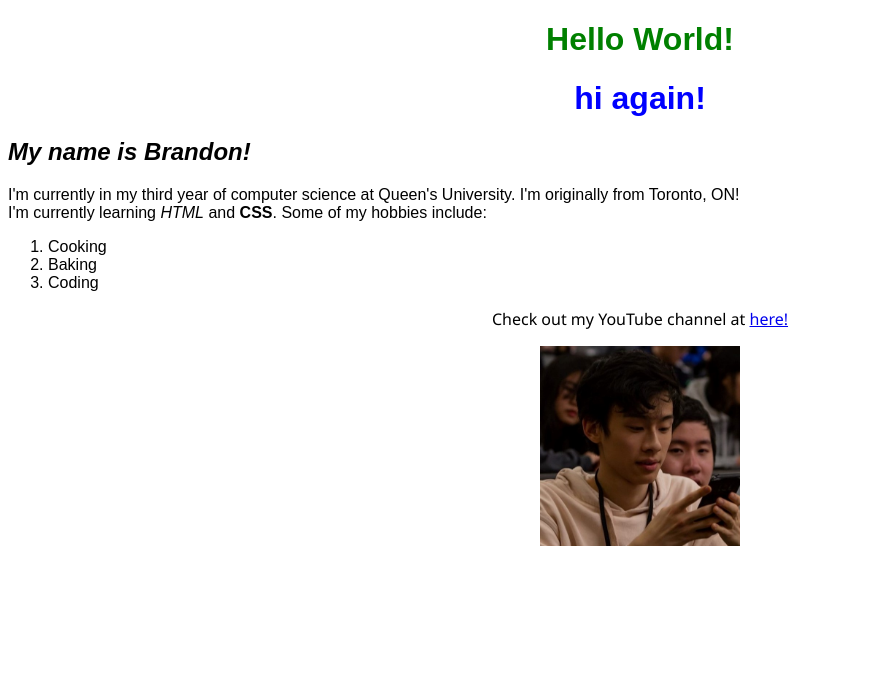
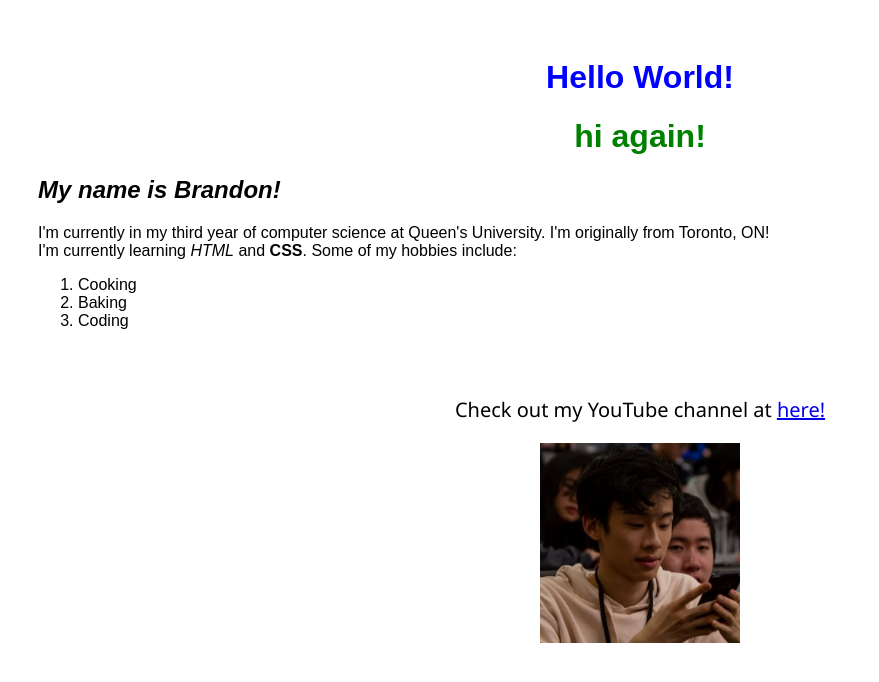
Before and after one commit to queens-web-development-club/f21-tutorial-1-html-css, a plain HTML site: page index.html in a window 1280 px wide. Shown: the whole page, without its empty margins (0-879 px from the left). Drawn offline with Linux system fonts and the light colour scheme.

Commit message:
small touches to demonstrate padding and measurements

```diff
--- a/index.css
+++ b/index.css
@@ -1,5 +1,5 @@
 #title {
-	color: green;
+	color: blue;
 }
 
 h1 {
@@ -8,7 +8,7 @@ h1 {
 }
 
 h1 {
-	color: blue;
+	color: green;
 }
 
 h2 {
@@ -16,13 +16,20 @@ h2 {
 }
 
 .content {
+	padding: 30px;
 	font-family: Arial, Helvetica, sans-serif;
 }
 
 .footer {
+	font-size: 20px;
+	width: 100%;
 	text-align: center;
 }
 
 .page {
 	font-family: 'Segoe UI', Tahoma, Geneva, Verdana, sans-serif;
 }
+
+img {
+	width: 10em;
+}
--- a/index.html
+++ b/index.html
@@ -26,7 +26,7 @@
 				Check out my YouTube channel at
 				<a href="http://youtube.ca">here!</a>
 			</p>
-			<img src="img/banner.jpg" width="200px" title="a picture of me!" />
+			<img src="img/banner.jpg" title="a picture of me!" />
 		</div>
 	</body>
 </html>
```
